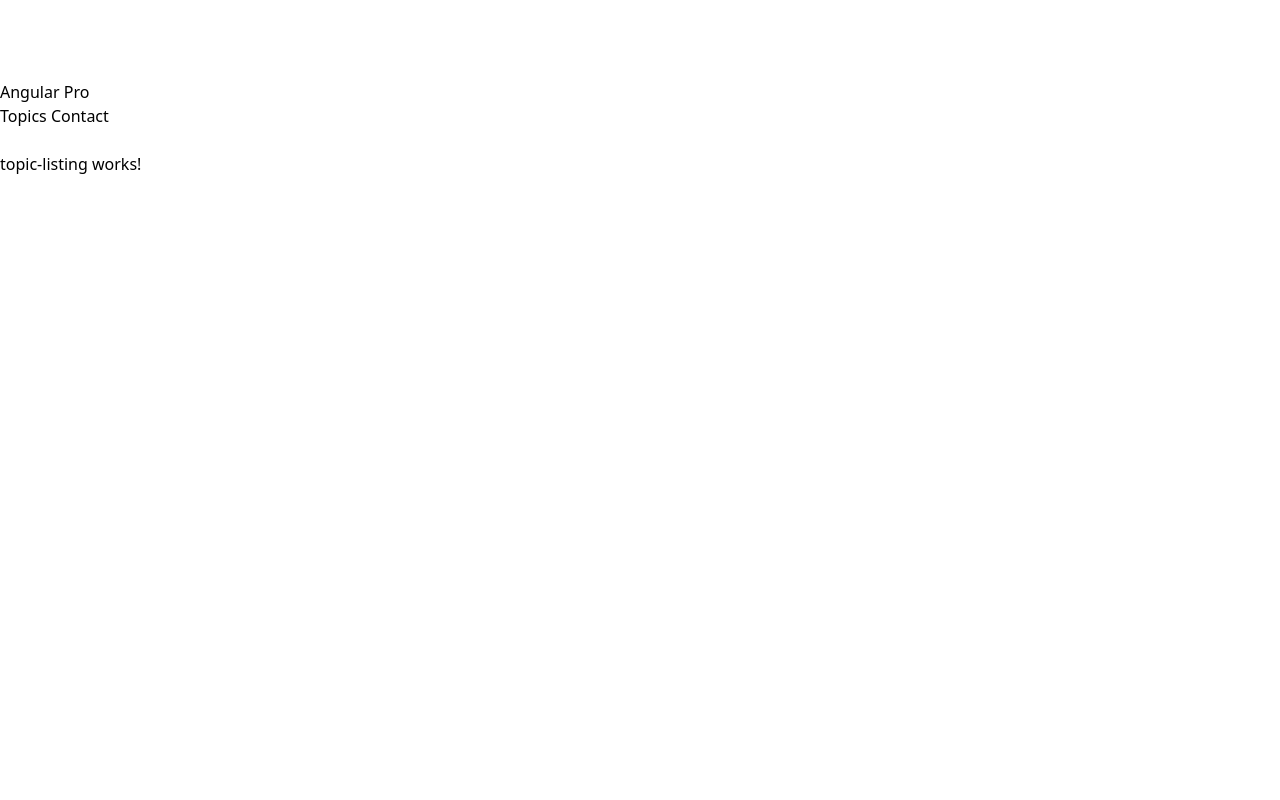
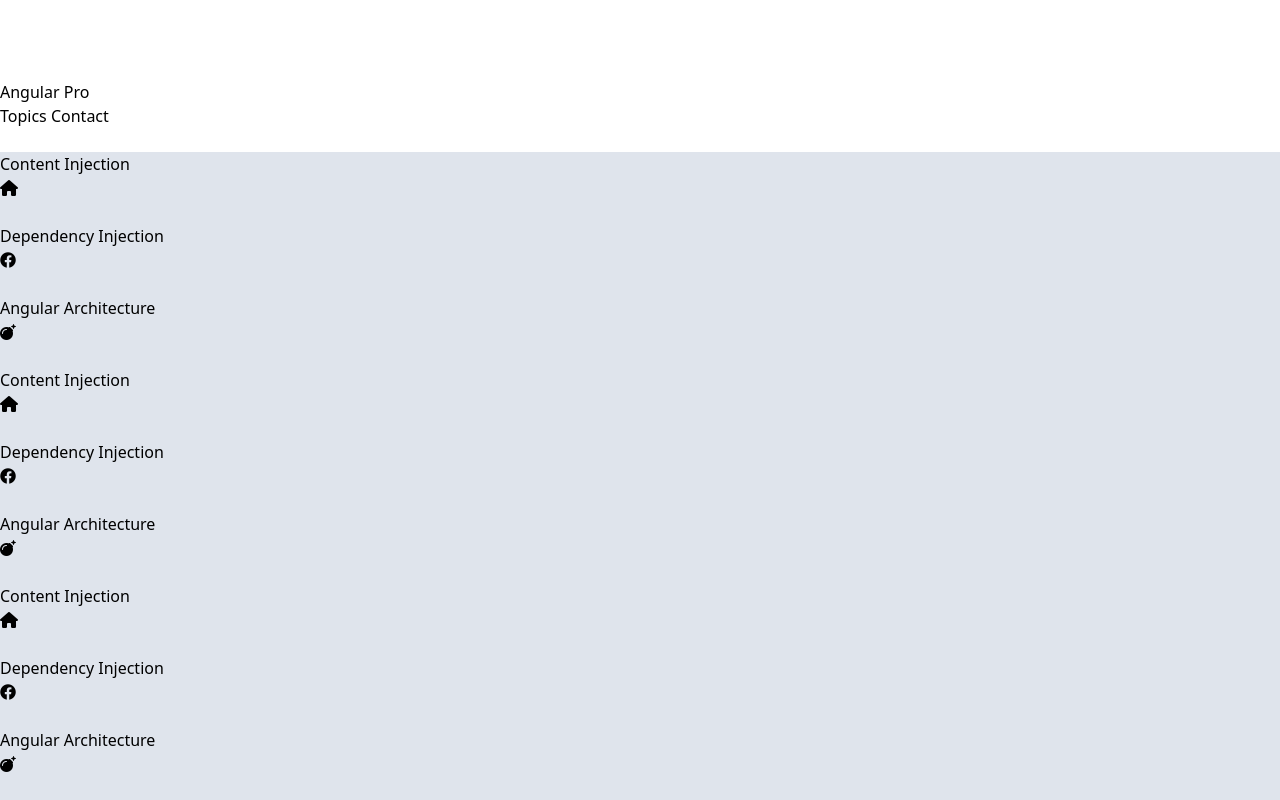
Before and after one commit to hbweb/talk-angular-pro, an Angular app: page /topics in a window 1280 px wide. Shown: the part 1272-2072 px from the top of the page. Before the commit the page ends 1448 px from the top, so only its background shows below. Built offline with nearby package versions, Linux system fonts and the light colour scheme.

Commit message:
add topic listing

```diff
--- a/src/app/shared/data/topic-listing.json
+++ b/src/app/shared/data/topic-listing.json
@@ -1,8 +1,8 @@
 {
   "status": 200,
   "data": [
-    {"id": 1, "title": "Dependency Injection", "shortDescription": "Short description","path": "/dependency-injection", "date": "2023-09-14T09:00:00.000Z"},
-    {"id": 2, "title": "Dependency Injection", "shortDescription": "Short description","path": "/dependency-injection", "date": "2023-09-14T09:00:00.000Z"},
-    {"id": 3, "title": "Dependency Injection", "shortDescription": "Short description","path": "/dependency-injection", "date": "2023-09-14T09:00:00.000Z"}
+    {"id": 1, "title": "Content Injection", "icon": "fa-solid fa-house","path": "/"},
+    {"id": 2, "title": "Dependency Injection", "icon": "fa-brands fa-facebook","path": "/"},
+    {"id": 3, "title": "Angular Architecture", "icon": "fa-solid fa-bomb","path": "/"}
   ]
 }
--- /dev/null
+++ b/src/app/shared/models/index.ts
@@ -0,0 +1 @@
+export * from './topic.interface';
--- /dev/null
+++ b/src/app/shared/models/topic.interface.ts
@@ -0,0 +1,6 @@
+export interface Topic {
+  id: number;
+  title: string;
+  icon: string;
+  path: string;
+}
--- a/src/app/topics/topic-listing/topic-listing.component.html
+++ b/src/app/topics/topic-listing/topic-listing.component.html
@@ -1 +1,16 @@
-<p>topic-listing works!</p>
+<div class="topics-container">
+  <ul *ngIf="(topics$ | async) as topics" class="grid grid-cols-1 md:grid-cols-2 lg:grid-cols-4 gap-4">
+    <ng-container *ngFor="let topic of topics">
+        <li class="item p-4">
+            <a href="{{ topic.path }}" routerLink="{{ topic.path }}">
+              <div class="title-wrapper flex justify-between py-4 mb-6">
+                <h4 class="text-xl">{{ topic.title }}</h4>
+                <i class="text-2xl {{topic.icon}}"></i>
+              </div>
+
+              <button class="inline-block w-full rounded py-3 px-6 text-white">View content details</button>
+            </a>
+        </li>
+    </ng-container>
+  </ul>
+</div>
--- a/src/app/topics/topic-listing/topic-listing.component.scss
+++ b/src/app/topics/topic-listing/topic-listing.component.scss
@@ -0,0 +1,26 @@
+.topics-container ul {
+  list-style: none;
+
+  li {
+    display: block;
+    background-color: #dfe4ec;
+    transform: translateY(0);
+    transition: all 0.3s linear 0s;
+
+    button {
+      opacity: 0; // hide button
+      background: #212752;
+      color: #fff;
+      text-transform: uppercase;
+    }
+
+    &:hover {
+      transform: translateY(-5px);
+      box-shadow: 10px 20px 30px 0 rgba(33,38,82,0.15);
+
+      button {
+        opacity: 1;
+      }
+    }
+  }
+}
--- a/src/app/topics/topic-listing/topic-listing.component.ts
+++ b/src/app/topics/topic-listing/topic-listing.component.ts
@@ -1,4 +1,7 @@
 import { Component } from '@angular/core';
+import { Observable } from 'rxjs';
+import { of } from 'rxjs/internal/observable/of';
+import { Topic } from 'src/app/shared/models';
 
 @Component({
   selector: 'app-topic-listing',
@@ -7,4 +10,16 @@ import { Component } from '@angular/core';
 })
 export class TopicListingComponent {
 
+  topics$: Observable<Topic[]> = of([
+    {"id": 1, "title": "Content Injection", "icon": "fa-solid fa-house","path": "/"},
+    {"id": 2, "title": "Dependency Injection", "icon": "fa-brands fa-facebook","path": "/"},
+    {"id": 3, "title": "Angular Architecture", "icon": "fa-solid fa-bomb","path": "/"},
+    {"id": 1, "title": "Content Injection", "icon": "fa-solid fa-house","path": "/"},
+    {"id": 2, "title": "Dependency Injection", "icon": "fa-brands fa-facebook","path": "/"},
+    {"id": 3, "title": "Angular Architecture", "icon": "fa-solid fa-bomb","path": "/"},
+    {"id": 1, "title": "Content Injection", "icon": "fa-solid fa-house","path": "/"},
+    {"id": 2, "title": "Dependency Injection", "icon": "fa-brands fa-facebook","path": "/"},
+    {"id": 3, "title": "Angular Architecture", "icon": "fa-solid fa-bomb","path": "/"}
+  ]);
+
 }
```
